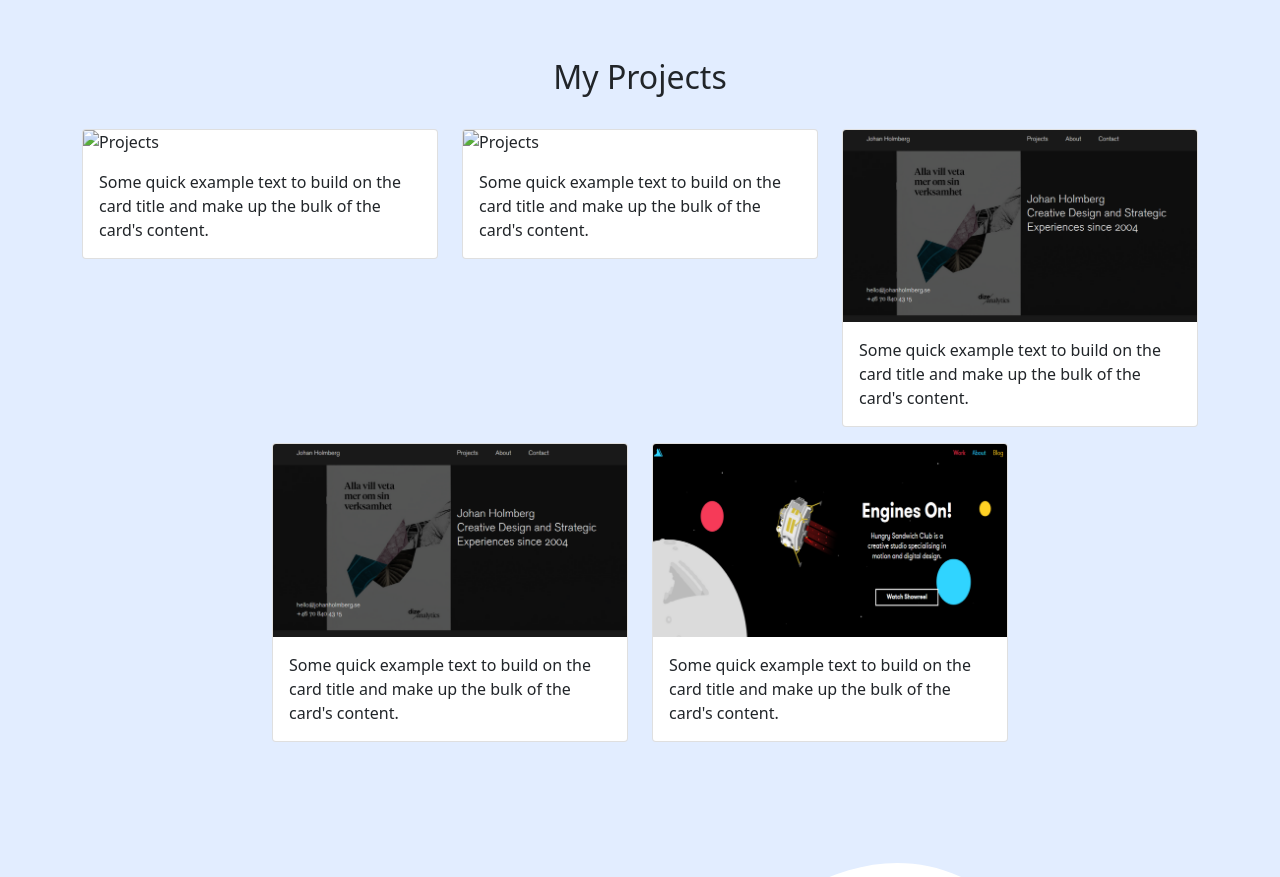
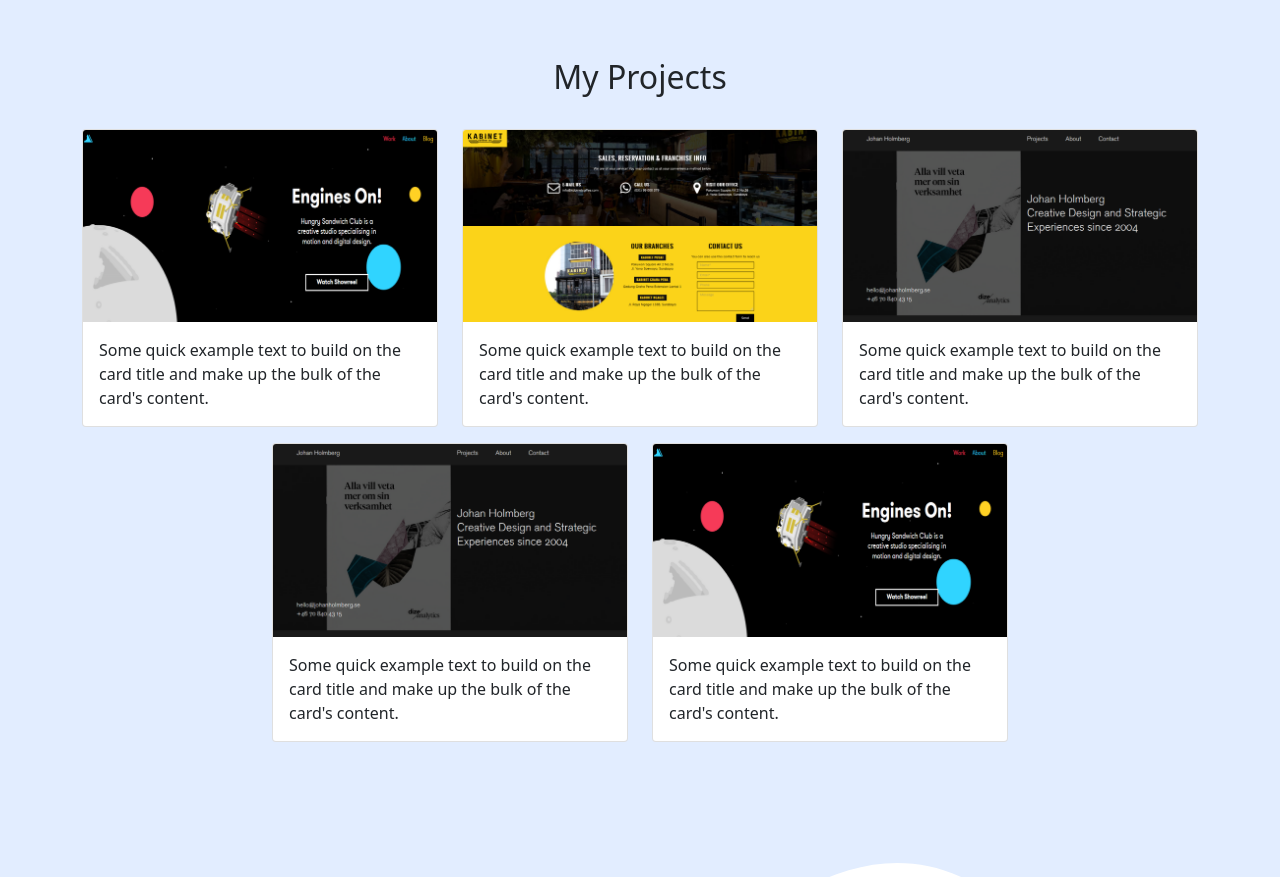
Before and after one commit to RafliHillany/Raflihillany.github.io-, a plain HTML site: page index.html in a window 1280 px wide. Shown: the part 1620-2497 px from the top of the page. Drawn offline with nearby package versions, Linux system fonts and the light colour scheme; the site is published under a folder, as on GitHub Pages, so addresses that start at the root find nothing.

Commit message:
Update index.html

```diff
--- a/index.html
+++ b/index.html
@@ -138,7 +138,7 @@
         <div class="row mt-4 justify-content-center">
           <div class="col-md-4 mb-3">
             <div class="card">
-              <img src="/image/1.png" class="card-img-top" alt="Projects" />
+              <img src="./image/1.png" class="card-img-top" alt="Projects" />
               <div class="card-body">
                 <p class="card-text">
                   Some quick example text to build on the card title and make up
@@ -149,7 +149,7 @@
           </div>
           <div class="col-md-4 mb-3">
             <div class="card">
-              <img src="/image/2.png" class="card-img-top" alt="Projects" />
+              <img src="./image/2.png" class="card-img-top" alt="Projects" />
               <div class="card-body">
                 <p class="card-text">
                   Some quick example text to build on the card title and make up
```
